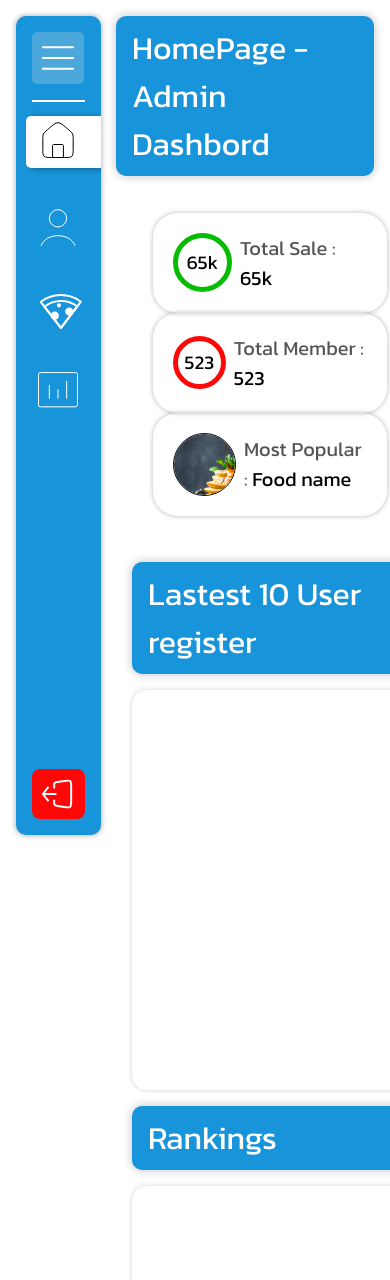
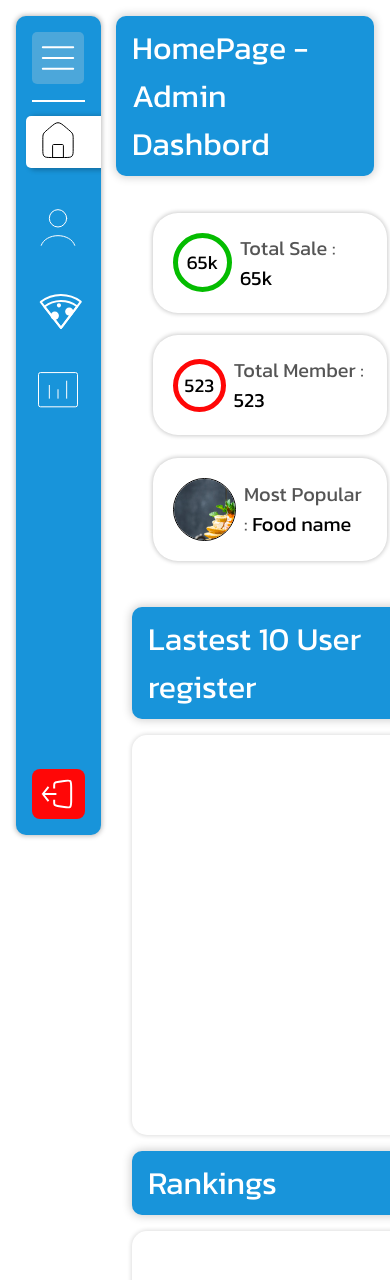
Before and after one commit to Auntapza/restaurantSystems, a React (Vite) app: page / in a window 390 px wide. Shown: the top 1280 px of the page. Built offline with nearby package versions, Linux system fonts and the light colour scheme.

Commit message:
make responsive

```diff
--- a/src/component/homepage/homepage.css
+++ b/src/component/homepage/homepage.css
@@ -1,9 +1,9 @@
 .Homepage {
     display: grid;
-    grid-area:
-    'status status status'
-    'content content content'
-    'content content content'
+    grid-template-areas:
+    "status status status"
+    "content content content"
+    "content content content"
     ;
     row-gap: 25px;
     padding: 1rem;
@@ -13,6 +13,8 @@
         display: flex;
         justify-content: space-between;
         padding: 1.3rem;
+        grid-area: status;
+        gap: 1.4rem;
 
         > div {
             box-shadow: 0px 0px 4px 1px #00000033;
@@ -59,6 +61,7 @@
         grid-template-rows: auto 1fr;
         height: 550px;
         gap: 1rem;
+        grid-area: content;
 
         > .span {
             grid-column: 2 / 2 span;
@@ -94,6 +97,7 @@
 }
 
 @container (width < 1150px) {
+
     .status {
         flex-direction: column;
         align-items: stretch;
@@ -102,6 +106,7 @@
     .content {
         grid-template-columns: 1fr !important;
         grid-template-rows: auto 1fr auto 1fr 1fr !important;
+        grid-row: 2 / 2 span;
         .span {
             grid-area: unset !important;
         }
@@ -115,3 +120,17 @@
         }
     }
 }
+
+@media (max-width: 1314px) {
+    .Homepage {
+        grid-template-areas:
+        'status'
+        'content'
+        'content' !important
+        ;
+        grid-template-rows: 1fr 3.5fr;
+    }
+
+
+
+}
```
